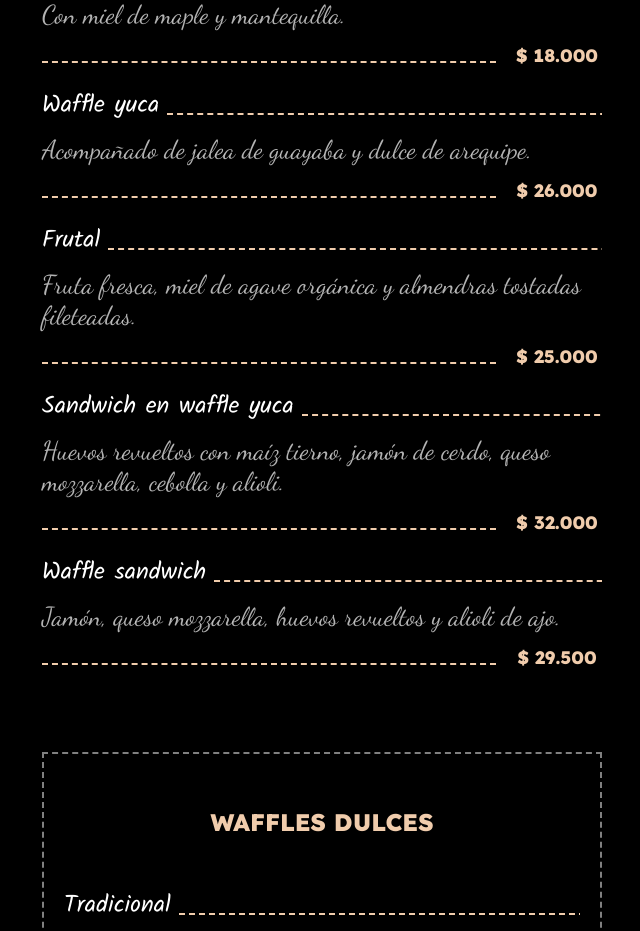
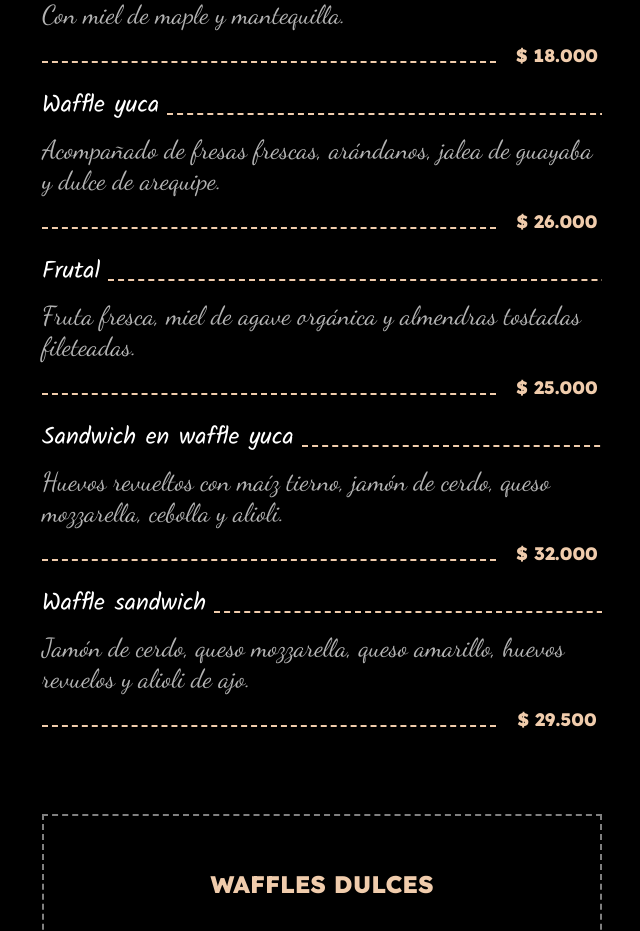
Before and after one commit to Naramatsu/PomaRosa, a React (Create React App) app: page / in a window 1280 px wide. Shown: the part 10200-11131 px from the top of the page, without its empty margins (318-958 px from the left). Built offline with nearby package versions, Linux system fonts and the light colour scheme.

Commit message:
updated some waffles descriptions

```diff
--- a/src/data/waffles.js
+++ b/src/data/waffles.js
@@ -24,8 +24,10 @@ export const savoryWafflesProducts = [
     },
     hotPrice: "26.000",
     description: {
-      [SPANISH]: "Acompañado de jalea de guayaba y dulce de arequipe.",
-      [ENGLISH]: "Served with Guava Jelly and Dulce de Leche.",
+      [SPANISH]:
+        "Acompañado de fresas frescas, arándanos, jalea de guayaba y dulce de arequipe.",
+      [ENGLISH]:
+        "Accompanied by fresh strawberries, blueberries, guava jelly and Dulce de Leche.",
     },
   },
   {
@@ -61,8 +63,10 @@ export const savoryWafflesProducts = [
     },
     hotPrice: "29.500",
     description: {
-      [SPANISH]: "Jamón, queso mozzarella, huevos revueltos y alioli de ajo.",
-      [ENGLISH]: "Ham, Mozzarella Cheese, Scrambled Eggs, and Garlic Aioli.",
+      [SPANISH]:
+        "Jamón de cerdo, queso mozzarella, queso amarillo, huevos revuelos y alioli de ajo.",
+      [ENGLISH]:
+        "Pork ham, mozzarella cheese, yellow cheese, scrambled eggs and garlic aioli.",
     },
   },
 ];
```
